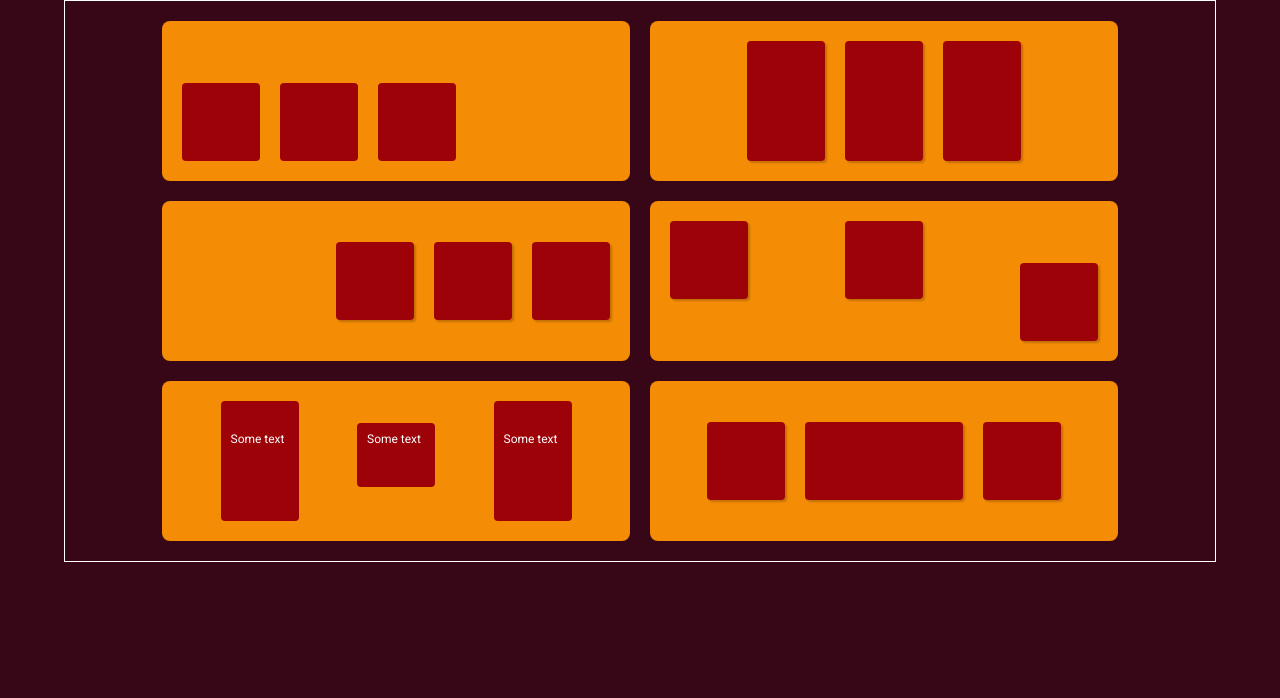
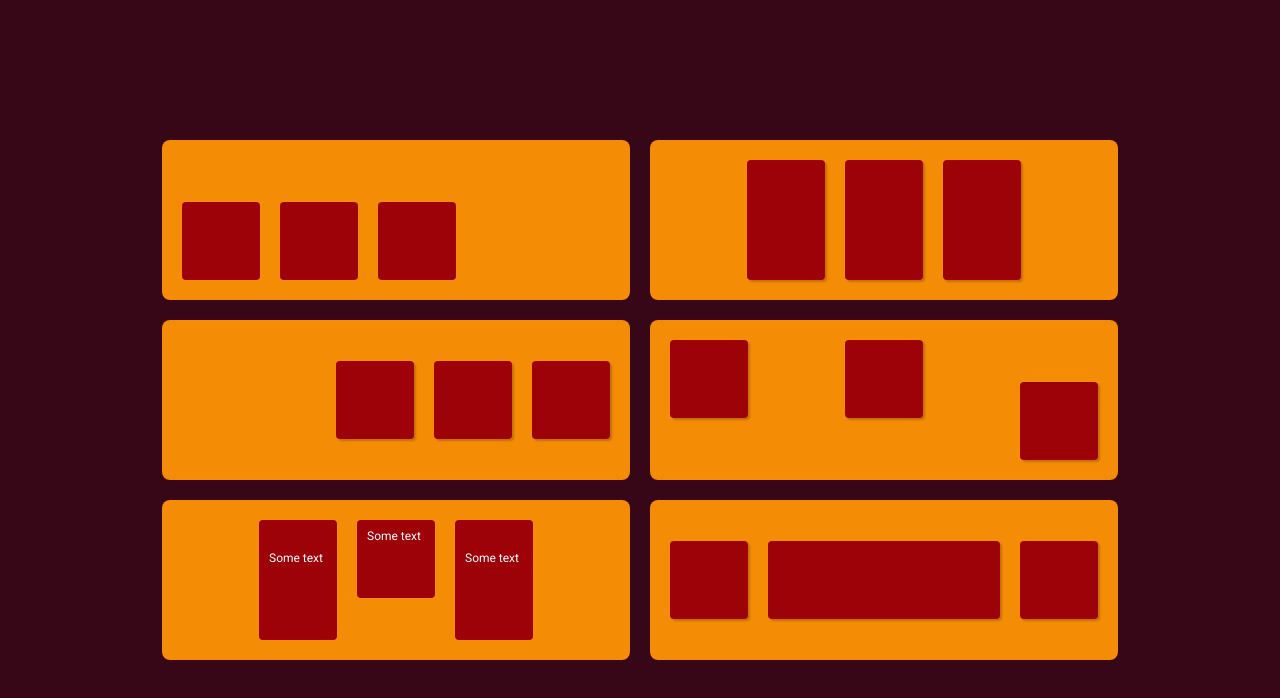
Before and after one commit to ernestdogosson/assignment-six, a plain HTML site: page index.html in a window 1280 px wide. Drawn offline with nearby package versions, Linux system fonts and the light colour scheme.

Commit message:
fixed positioning of wrapper and use correct styling for blocks

```diff
--- a/extra/styles/style.css
+++ b/extra/styles/style.css
@@ -8,16 +8,29 @@ body {
 	background-color: #faa307;
 	display: flex;
 	justify-content: center;
+	align-items: center;
+	width: 100%;
+	height: 100vh;
+}
+
+.wrapper,
+.center__container {
+	width: 100%;
+	height: 100%;
+	display: flex;
+	flex-wrap: wrap;
 }
 
 .wrapper {
-	width: 100%;
 	max-width: 1152px;
-	display: flex;
-	flex-wrap: wrap;
+	justify-content: center;
+}
 
+.center__container {
 	gap: 20px;
 	padding: 20px;
+	max-width: 901px;
+	align-content: center;
 }
 
 .container {
--- a/index.html
+++ b/index.html
@@ -44,9 +44,9 @@
 				<div class="card__item item__five__right"><p>Some text</p></div>
 			</div>
 			<div class="card six">
-				<div class="card__item shadow"></div>
+				<div class="card__item item__six__left shadow"></div>
 				<div class="card__item item__six__middle shadow"></div>
-				<div class="card__item shadow"></div>
+				<div class="card__item item__six__right shadow"></div>
 			</div>
 		</div>
 	</body>
--- a/styles/desktop-one.css
+++ b/styles/desktop-one.css
@@ -9,6 +9,8 @@ body {
 	display: flex;
 	justify-content: center;
 	align-items: center;
+	width: 100%;
+	height: 100vh;
 }
 
 .wrapper {
@@ -19,7 +21,6 @@ body {
 	width: 100%;
 	max-width: 1152px;
 	margin: 0 auto;
-	border: solid 1px white;
 	gap: 20px;
 	padding: 20px;
 }
@@ -37,7 +38,7 @@ body {
 .card__item {
 	background-color: #9d0208;
 	width: 78px;
-	height: 78px;
+	min-height: 78px;
 	border-radius: 4px;
 }
 
@@ -55,8 +56,7 @@ body {
 
 .card__item__two {
 	box-shadow: 2px 2px 2px rgba(0, 0, 0, 0.2);
-	height: 120px;
-	/*align-items: stretch;*/
+	align-items: stretch;
 	justify-content: center;
 }
 
@@ -67,6 +67,7 @@ body {
 
 .four {
 	justify-content: space-between;
+	align-items: flex-start;
 }
 
 .item__four__right {
@@ -79,12 +80,13 @@ body {
 	font-size: 12px;
 	justify-content: space-evenly;
 	align-items: baseline;
+	justify-content: center;
 }
 
 .item__five__left,
 .item__five__right {
-	height: 120px;
 	padding: 20px 10px;
+	align-self: stretch;
 }
 
 .item__five__middle {
@@ -97,13 +99,16 @@ body {
 }
 
 .six {
+	align-items: center;
 	justify-content: center;
-	align-items: center;
+}
+
+.item__six__left,
+.item__six__right {
+	width: 78px;
 }
 
 .item__six__middle {
-	/*
-  flex-grow: 2;
-  */
+	flex: 2;
 	width: 158px;
 }
```
Also changed, not shown: extra/index.html (+2 -0 lines).
